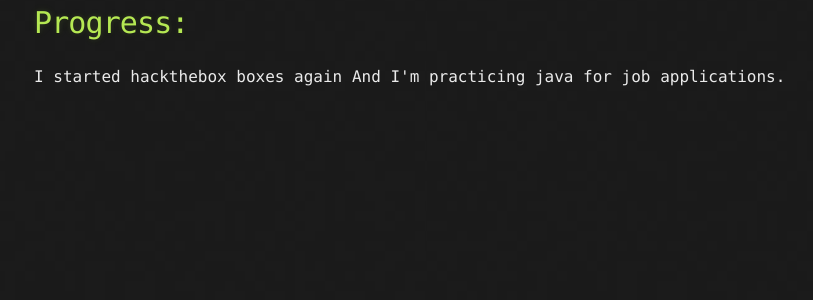
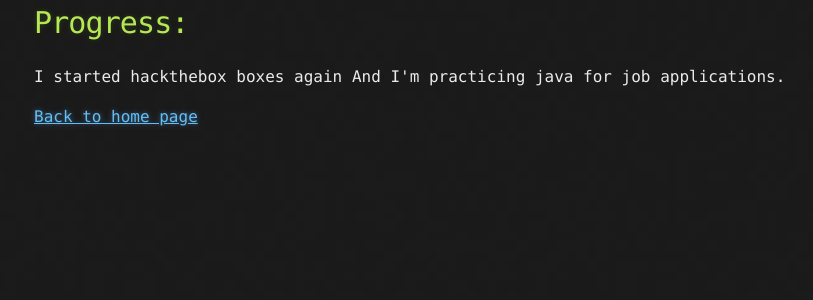
Before and after one commit to anna21234/anna21234.github.io, a Jekyll site: the page built from updates.html, in a window 1280 px wide. Shown: the top 300 px of the page, without its empty margins (106-919 px from the left). Built offline with Jekyll 4.4.1, drawn with Linux system fonts in a browser that asks for light colours; the repository's description, which GitHub fills in, is left out.

Commit message:
Update updates.html

```diff
--- a/updates.html
+++ b/updates.html
@@ -7,5 +7,5 @@
 <h1>Progress:</h1>
 <p>I started hackthebox boxes again
   And I'm practicing java for job applications.</p>
-
+  <a href="index.html">Back to home page
 </body>
```
